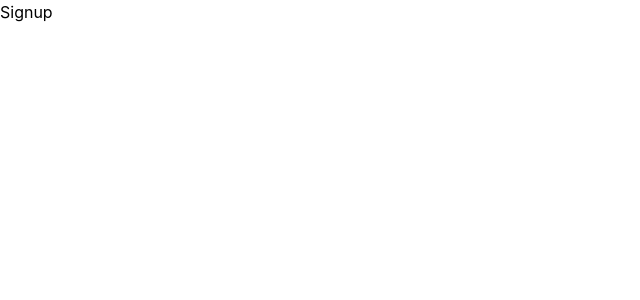
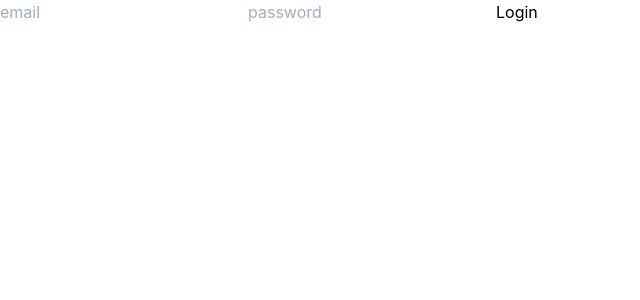
Before and after one commit to Khimarra/the-x-effect-frontend, a React (Create React App) app: page /signup in a window 1280 px wide. Shown: the top 300 px of the page, without its empty margins (0-640 px from the left). Built offline with nearby package versions, Linux system fonts and the light colour scheme.

Commit message:
add signup on frontend

```diff
--- a/src/components/Login.jsx
+++ b/src/components/Login.jsx
@@ -1,5 +1,6 @@
 import React, { useState } from "react"
 import { handleLogin } from "../services/api-auth"
+import UserForm from "./UserForm"
 
 export default function Login(props) {
   const [user, setUser] = useState({ email: "", password: "" })
@@ -19,21 +20,7 @@ export default function Login(props) {
 
   return (
     <div>
-      <form onSubmit={handleSubmit}>
-        <input
-          type="text"
-          name="email"
-          placeholder="email"
-          onChange={handleChange}
-        ></input>
-        <input
-          type="password"
-          name="password"
-          placeholder="password"
-          onChange={handleChange}
-        ></input>
-        <button>Login</button>
-      </form>
+      <UserForm handleChange={handleChange} handleSubmit={handleSubmit} />
     </div>
   )
 }
--- a/src/components/Signup.jsx
+++ b/src/components/Signup.jsx
@@ -1,9 +1,26 @@
-import React from 'react'
+import { useState } from "react"
+import { handleSignup } from "../services/api-auth"
+import UserForm from "./UserForm"
 
-export default function Signup() {
+export default function Signup(props) {
+  const [user, setUser] = useState({ email: "", password: "" })
+
+  const handleChange = (e) => {
+    setUser({ ...user, [e.target.name]: e.target.value })
+    console.log(e.target.value)
+  }
+
+  const handleSubmit = (e) => {
+    e.preventDefault()
+    console.log(user)
+    handleSignup(user, () => {
+      props.history.push("/")
+    })
+  }
+
   return (
     <div>
-      Signup
+      <UserForm handleChange={handleChange} handleSubmit={handleSubmit} />
     </div>
   )
 }
--- /dev/null
+++ b/src/components/UserForm.jsx
@@ -0,0 +1,21 @@
+import React from 'react'
+
+export default function UserForm(props) {
+  return (
+      <form onSubmit={props.handleSubmit}>
+        <input
+          type="text"
+          name="email"
+          placeholder="email"
+          onChange={props.handleChange}
+        ></input>
+        <input
+          type="password"
+          name="password"
+          placeholder="password"
+          onChange={props.handleChange}
+        ></input>
+        <button>Login</button>
+    </form>
+  )
+}
--- a/src/services/api-auth.js
+++ b/src/services/api-auth.js
@@ -46,7 +46,7 @@ export const handleLogin = async ({ email, password }, callback) => {
 
 export const handleSignup = async ({ email, password }, callback) => {
   try {
-    let response = await axios.post(`${apiUrl}users`, {
+    let response = await axios.post(`${apiUrl}signup`, {
       email: email,
       password: password,
     })
```
